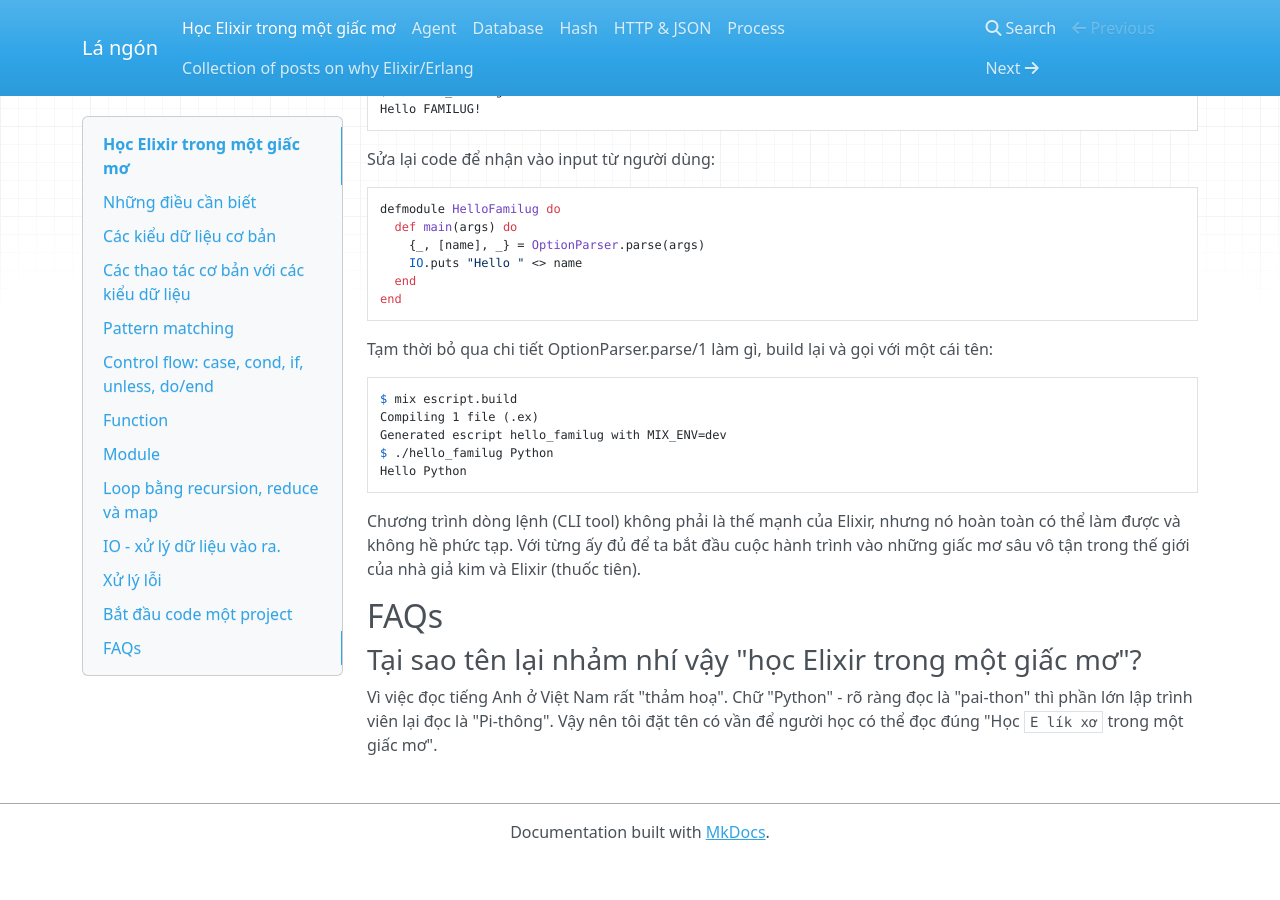
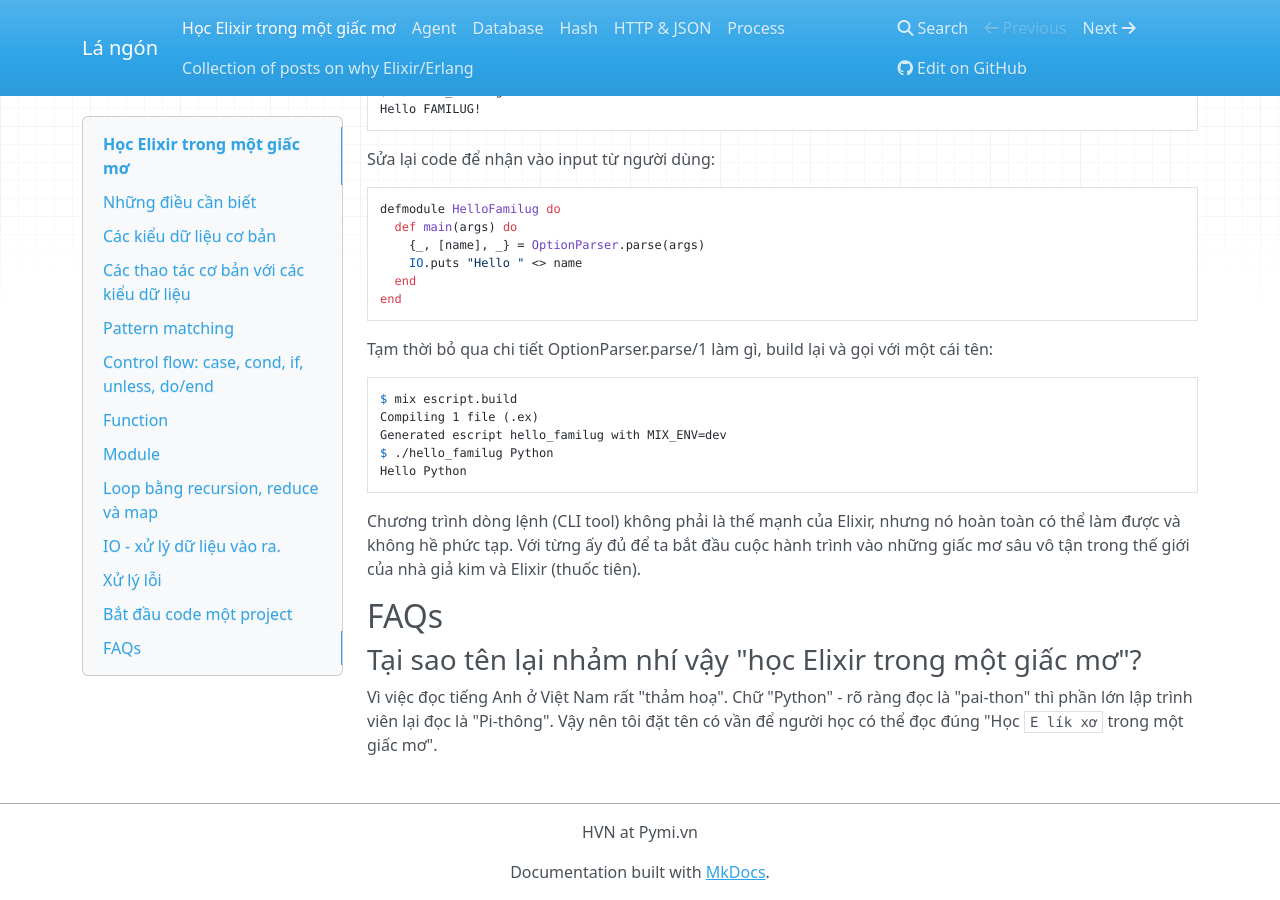
Before and after one commit to hvnsweeting/elixir-trong-mot-giac-mo, an MkDocs documentation site: the page built from docs/index.md, in a window 1280 px wide and 900 px high, scrolled down 31290 px. Built offline with MkDocs 1.6.1, drawn with Linux system fonts in a browser that asks for light colours; nearby versions of some CDN libraries; before the commit the page ends 32150 px from its top, so only the background shows below that.

Commit message:
Add metadata

```diff
--- a/mkdocs.yml
+++ b/mkdocs.yml
@@ -1,2 +1,5 @@
 site_name: Lá ngón
 site_description: Học lập trình Elixir trong một giấc mơ
+site_author: HVN at Pymi.vn
+copyright: HVN at Pymi.vn
+repo_url: https://github.com/hvnsweeting/elixir-trong-mot-giac-mo
```
